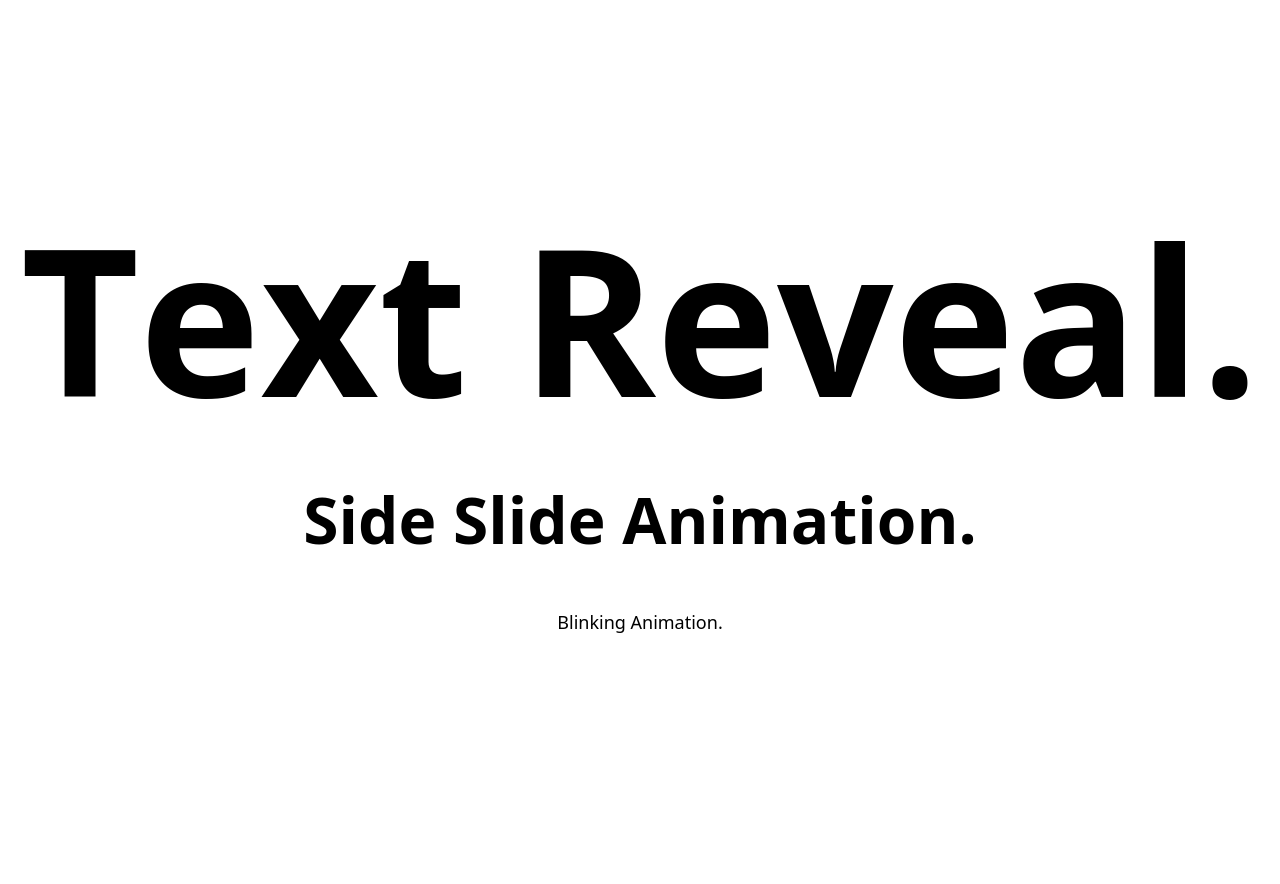
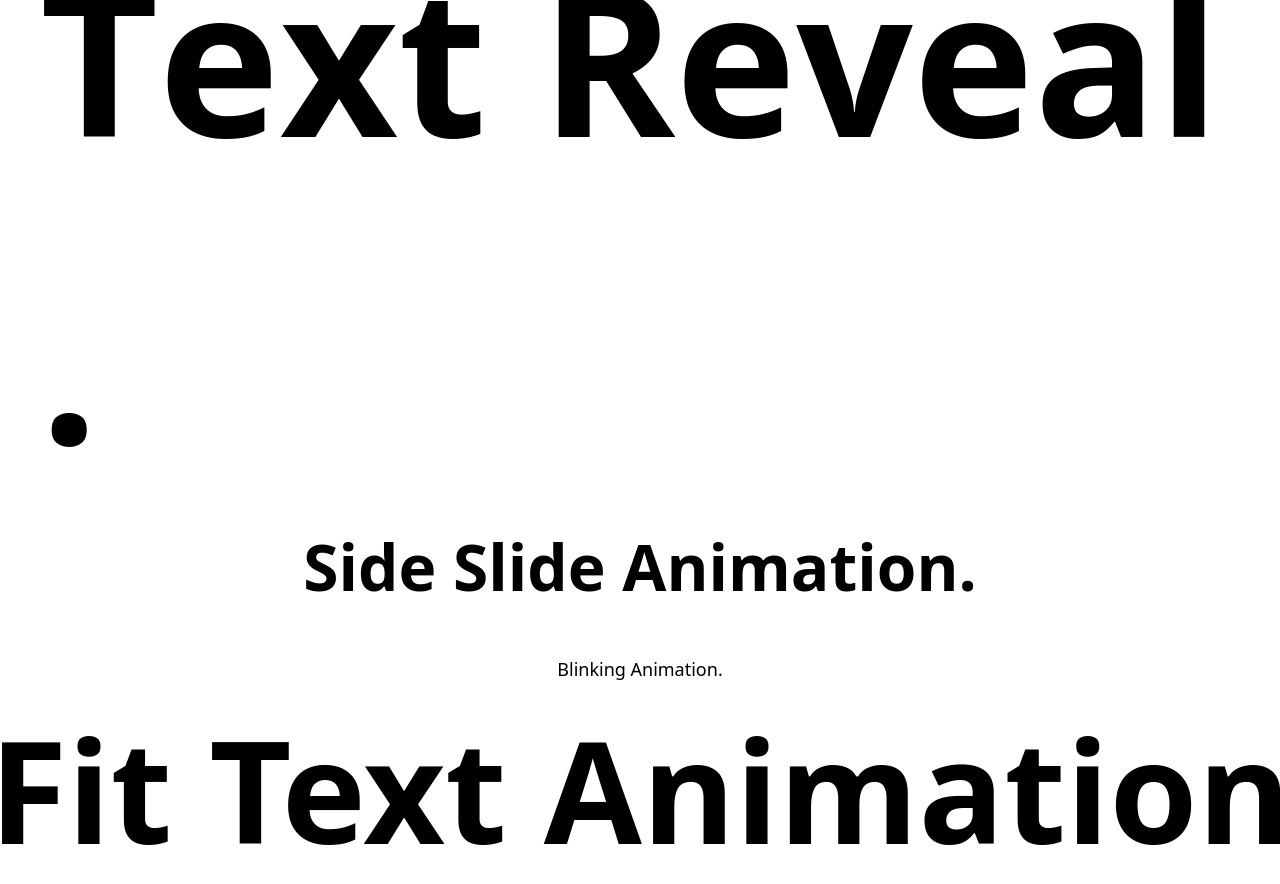
Before and after one commit to 273Do/React-GSAP, a React (Vite) app: page / in a window 1280 px wide. Shown: the top 884 px of the page. Before the commit the page ends 800 px from the top, so only its background shows below. Built offline with nearby package versions, Linux system fonts and the light colour scheme.

Commit message:
✨ Fit textを実装

```diff
--- a/src/App.tsx
+++ b/src/App.tsx
@@ -1,17 +1,23 @@
 import "./App.css";
 import HorizontalScroll from "./samples/HorizontalScroll";
-import { TextSplit, SideSlide, Blinking } from "./samples/TextAnimation";
+import {
+  TextSplit,
+  SideSlide,
+  Blinking,
+  FitText,
+} from "./samples/TextAnimation";
 
 import Tutorial from "./samples/Tutorial";
 
 function App() {
   return (
-    <div className="flex flex-col items-center justify-center h-screen">
+    <div className="flex flex-col items-center justify-center h-screen mx-10">
       {/* <Tutorial />
       <HorizontalScroll /> */}
       <TextSplit />
       <SideSlide />
       <Blinking />
+      <FitText text={"Fit Text Animation"} />
     </div>
   );
 }
--- a/src/samples/TextAnimation.tsx
+++ b/src/samples/TextAnimation.tsx
@@ -71,7 +71,18 @@ const Blinking = () => {
     );
   }, []);
 
-  return <div className="ani3  text-lg mt-10">Blinking Animation.</div>;
+  return <div className="ani3 text-lg mt-10">Blinking Animation.</div>;
 };
 
-export { TextSplit, SideSlide, Blinking };
+const FitText = ({ text }: { text: string }) => {
+  return (
+    <div
+      className="font-bold whitespace-nowrap"
+      style={{ fontSize: `calc(${200 / text.length + 0}vw)` }}
+    >
+      {text}
+    </div>
+  );
+};
+
+export { TextSplit, SideSlide, Blinking, FitText };
```
